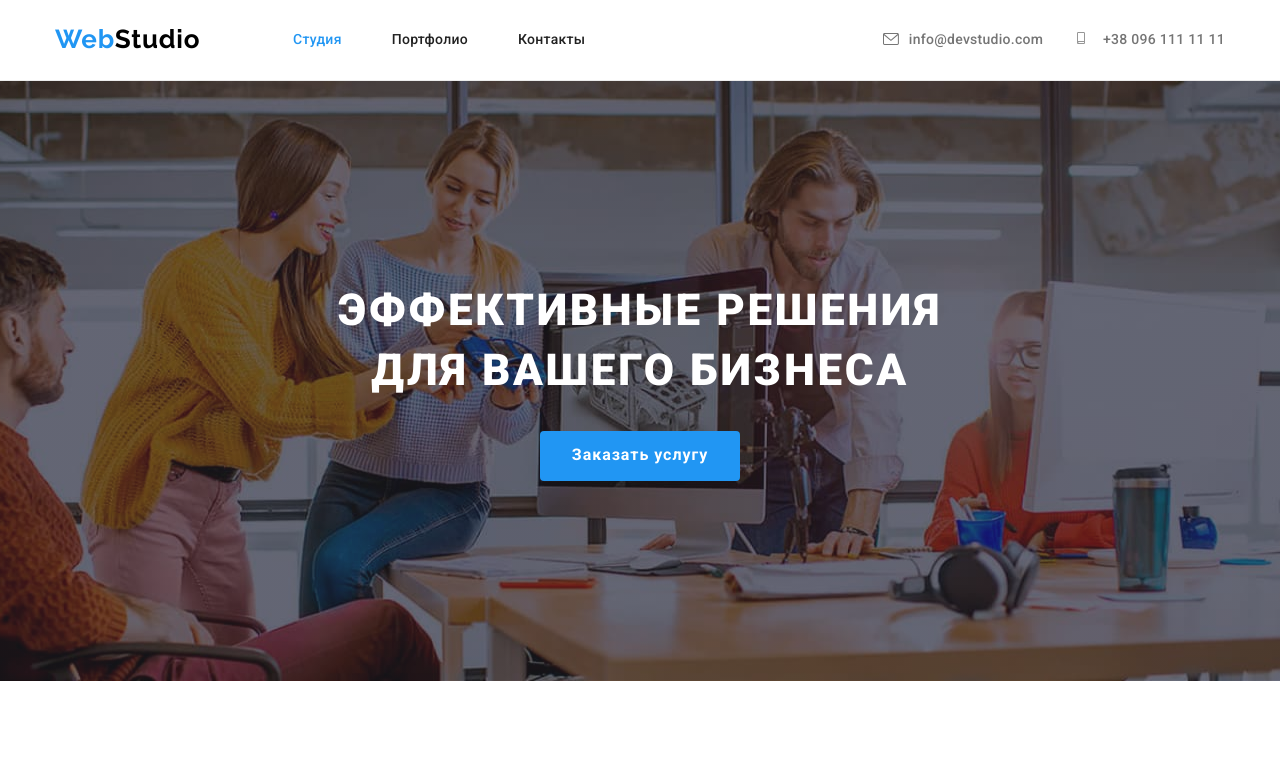
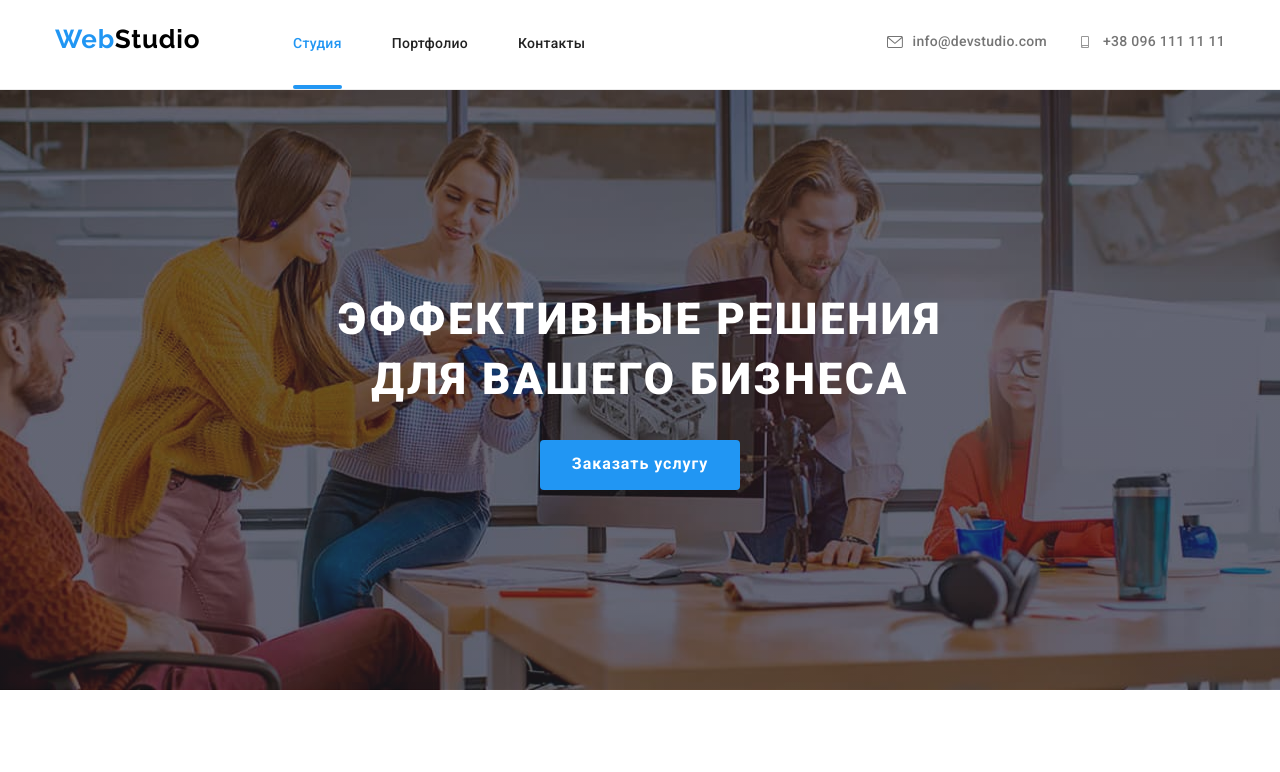
Before and after one commit to Fifth-Wave/goit-markup-hw-05, a plain HTML site: page index.html in a window 1280 px wide. Shown: the top 772 px of the page. Drawn offline with nearby package versions, Linux system fonts and the light colour scheme.

Commit message:
add underline current element

```diff
--- a/css/styles.css
+++ b/css/styles.css
@@ -83,8 +83,7 @@ img {
 
 .header-content .container {
   padding-top: 24px;
-  padding-bottom: 25px;
-  align-items: center;
+  align-items: baseline;
 }
 
 .logo {
@@ -104,9 +103,13 @@ img {
   color: var(--logo-color-frst);
 }
 
+.nav-style {
+  align-items: baseline;
+}
+
 .nav-list {
   margin-left: 93px;
-  align-items: center;
+  align-items: baseline;
 }
 
 .nav-list .link {
@@ -118,18 +121,32 @@ img {
   letter-spacing: 0.02em;
 }
 
+.nav-list .current .link {
+  color: var(--accent-color);
+}
+
 .nav-list .item:not(:last-child) {
   margin-right: 50px;
 }
 
 .nav-list .link:hover,
-.nav-list .link:focus,
-.nav-list .current {
+.nav-list .link:focus {
   color: var(--accent-color);
+}
+
+.nav-list .item.current::after {
+  content: '';
+  display: block;
+  max-width: 100%;
+  height: 4px;
+  margin-top: 28px;
+  background-color: var(--accent-color);
+  border-radius: 2px;
 }
 
 .contacts-header {
   margin-left: auto;
+  align-items: baseline;
 }
 
 .contacts-header .link {
--- a/index.html
+++ b/index.html
@@ -30,7 +30,9 @@
             ><span class="logo-color">Web</span>Studio</a
           >
           <ul class="nav-list list box">
-            <li class="item"><a class="link current" href="./">Студия</a></li>
+            <li class="item current">
+              <a class="link current" href="./">Студия</a>
+            </li>
             <li class="item">
               <a class="link" href="./portfolio.html">Портфолио</a>
             </li>
@@ -47,7 +49,7 @@
             >
           </li>
           <li class="item">
-            <a class="link" href="tel:+380961111111">
+            <a class="link box" href="tel:+380961111111">
               <svg class="smartphone" width="16" height="12">
                 <use class="use" href="./images/icons.svg#smartphone"></use>
               </svg>
```
Also changed, not shown: portfolio.html (+2 -2 lines).
